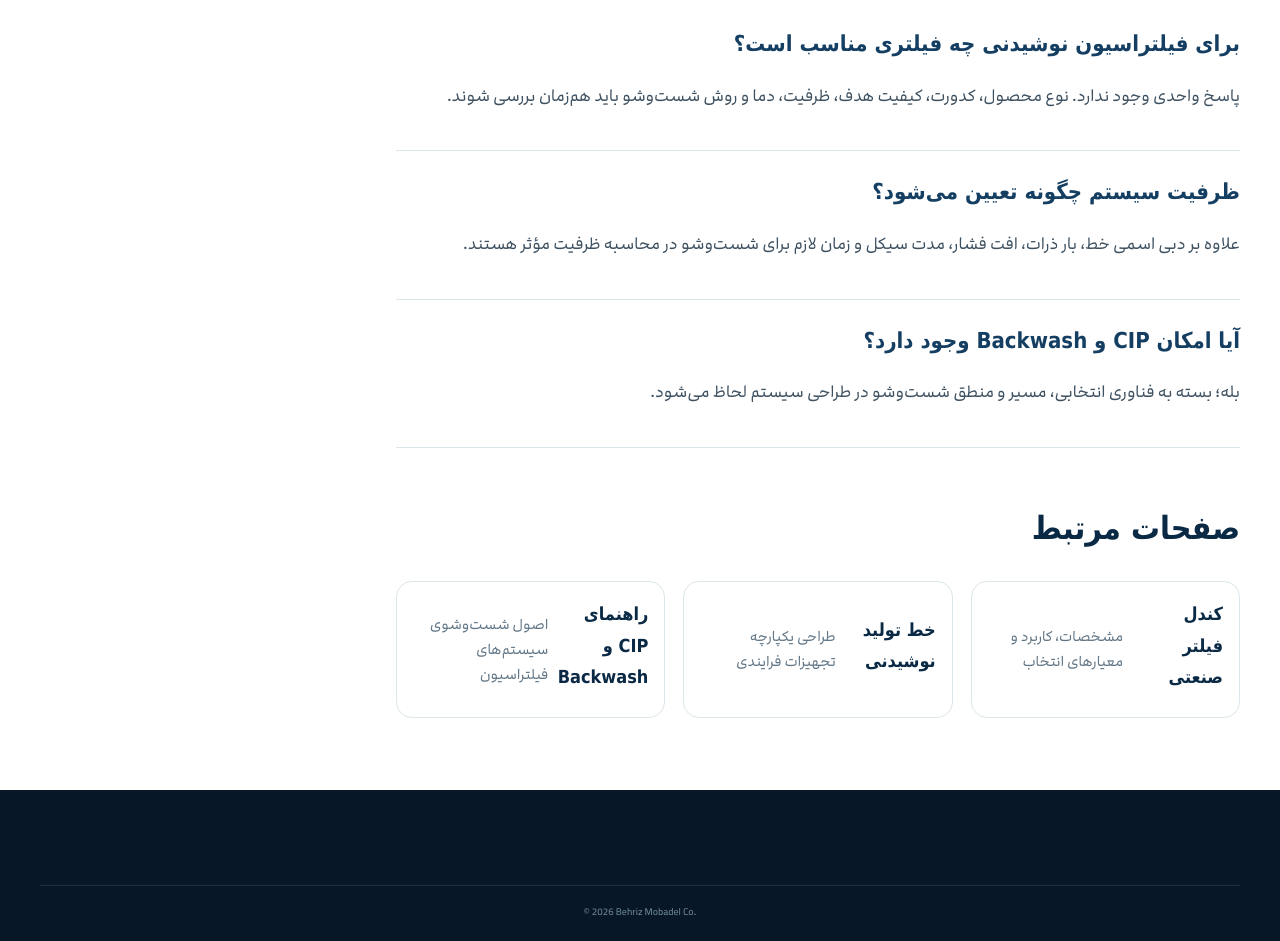
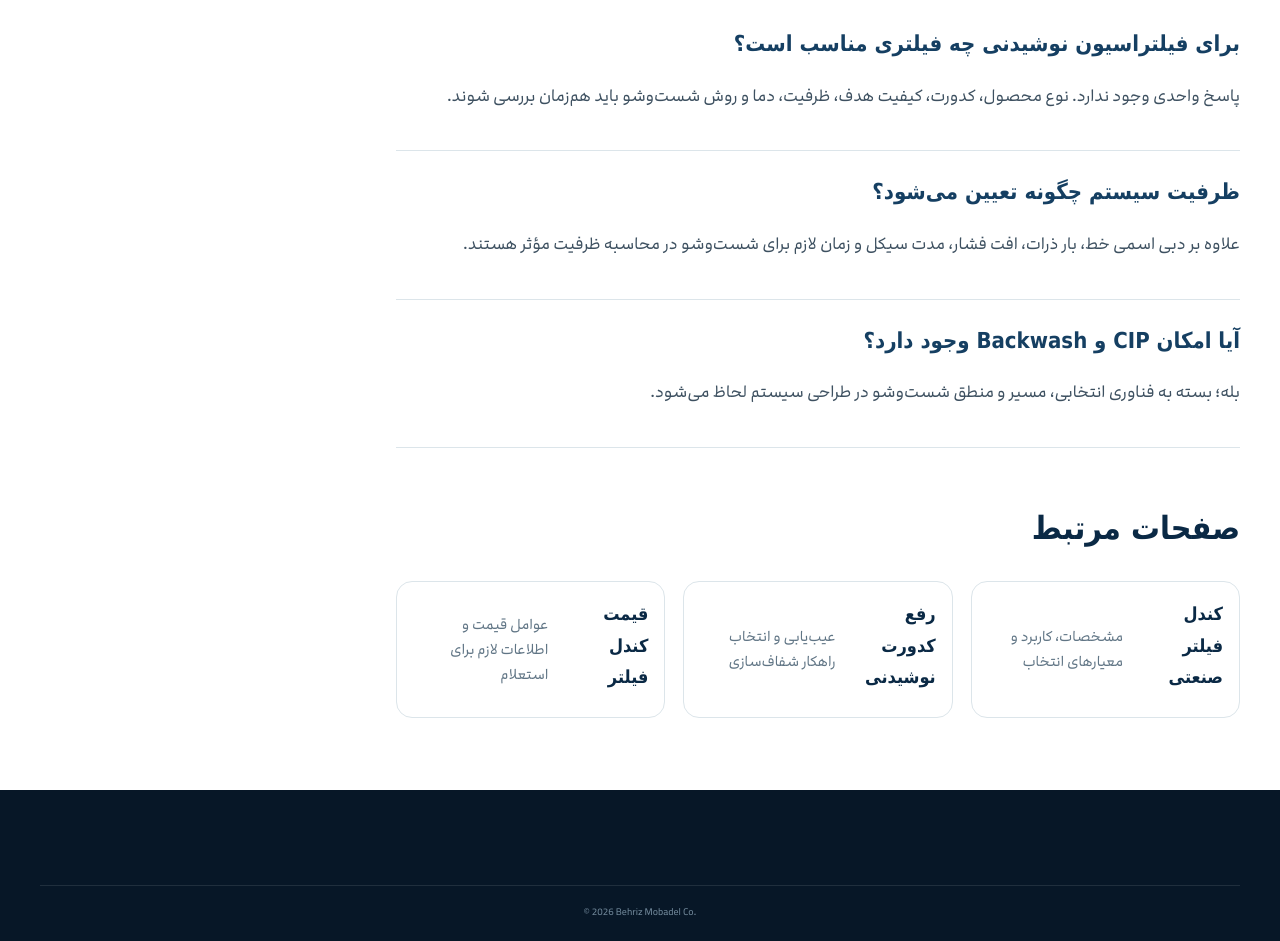
Before and after one commit to RUVOAgency/behriz-mobadel, a plain HTML site: page beverage-filtration.html in a window 1280 px wide. Shown: the part 2503-3444 px from the top of the page. Drawn offline with Linux system fonts and the light colour scheme; a web font is replaced by a local one.

Commit message:
update beverage-filtration.html for candle filter growth cluster

```diff
--- a/beverage-filtration.html
+++ b/beverage-filtration.html
@@ -31,7 +31,7 @@
     <h2 id="selection">انتخاب سیستم مناسب</h2><h3>کندل فیلتر Precoat</h3><p>برای شفاف‌سازی تحت فشار و ظرفیت‌های صنعتی، با امکان اجرای نیمه‌اتوماتیک یا تمام‌اتوماتیک و طراحی متناسب با شست‌وشوی معکوس.</p><h3>فیلتر صفحه‌ای کیزلگور</h3><p>راهکاری شناخته‌شده برای شربت، آبمیوه و ماءالشعیر که انتخاب مدیای فیلتر و کنترل فشار در عملکرد آن نقش اصلی دارد.</p><h3>فیلتر کارتریجی استیل</h3><p>مناسب پیش‌تصفیه و فیلتراسیون دقیق‌تر با دقت‌های میکرونی مشخص؛ معمولاً در نقطه‌ای به‌کار می‌رود که کیفیت ورودی و افت فشار قابل کنترل باشد.</p>
     <h2 id="engineering">اطلاعات لازم برای طراحی</h2><ul><li>نوع دقیق نوشیدنی و ویژگی‌هایی مانند بریکس، ویسکوزیته و دمای فرایند</li><li>دبی واقعی و ساعات تولید پیوسته</li><li>کدورت یا میزان ذرات در ورودی و کیفیت هدف خروجی</li><li>فضای نصب، فشار موجود و محدودیت‌های خط</li><li>روش شست‌وشوی موجود و سطح اتوماسیون موردنیاز</li></ul>
     <h2 id="faq">پرسش‌های متداول</h2><div class="faq-item"><h3>برای فیلتراسیون نوشیدنی چه فیلتری مناسب است؟</h3><p>پاسخ واحدی وجود ندارد. نوع محصول، کدورت، کیفیت هدف، ظرفیت، دما و روش شست‌وشو باید هم‌زمان بررسی شوند.</p></div><div class="faq-item"><h3>ظرفیت سیستم چگونه تعیین می‌شود؟</h3><p>علاوه بر دبی اسمی خط، بار ذرات، افت فشار، مدت سیکل و زمان لازم برای شست‌وشو در محاسبه ظرفیت مؤثر هستند.</p></div><div class="faq-item"><h3>آیا امکان CIP و Backwash وجود دارد؟</h3><p>بله؛ بسته به فناوری انتخابی، مسیر و منطق شست‌وشو در طراحی سیستم لحاظ می‌شود.</p></div>
-    <h2>صفحات مرتبط</h2><div class="related-grid"><a class="related-card" href="candle-filter.html"><b>کندل فیلتر صنعتی</b><span>مشخصات، کاربرد و معیارهای انتخاب</span></a><a class="related-card" href="beverage-production-line.html"><b>خط تولید نوشیدنی</b><span>طراحی یکپارچه تجهیزات فرایندی</span></a><a class="related-card" href="cip-backwash-guide.html"><b>راهنمای CIP و Backwash</b><span>اصول شست‌وشوی سیستم‌های فیلتراسیون</span></a></div>
+    <h2>صفحات مرتبط</h2><div class="related-grid"><a class="related-card" href="candle-filter.html"><b>کندل فیلتر صنعتی</b><span>مشخصات، کاربرد و معیارهای انتخاب</span></a><a class="related-card" href="beverage-clarification.html"><b>رفع کدورت نوشیدنی</b><span>عیب‌یابی و انتخاب راهکار شفاف‌سازی</span></a><a class="related-card" href="candle-filter-price.html"><b>قیمت کندل فیلتر</b><span>عوامل قیمت و اطلاعات لازم برای استعلام</span></a></div>
   </article><aside class="seo-aside"><h2>در این صفحه</h2><a href="#what">تعریف و اهمیت</a><a href="#applications">کاربردها</a><a href="#selection">انتخاب فیلتر</a><a href="#engineering">اطلاعات طراحی</a><a href="#faq">سؤالات متداول</a><a class="btn btn-primary" href="index.html#contact">مشاوره فنی</a></aside></div>
 </main><footer><div class="container copyright">© 2026 Behriz Mobadel Co.</div></footer><script src="floating-contact.js" defer></script>
 </body></html>
```
